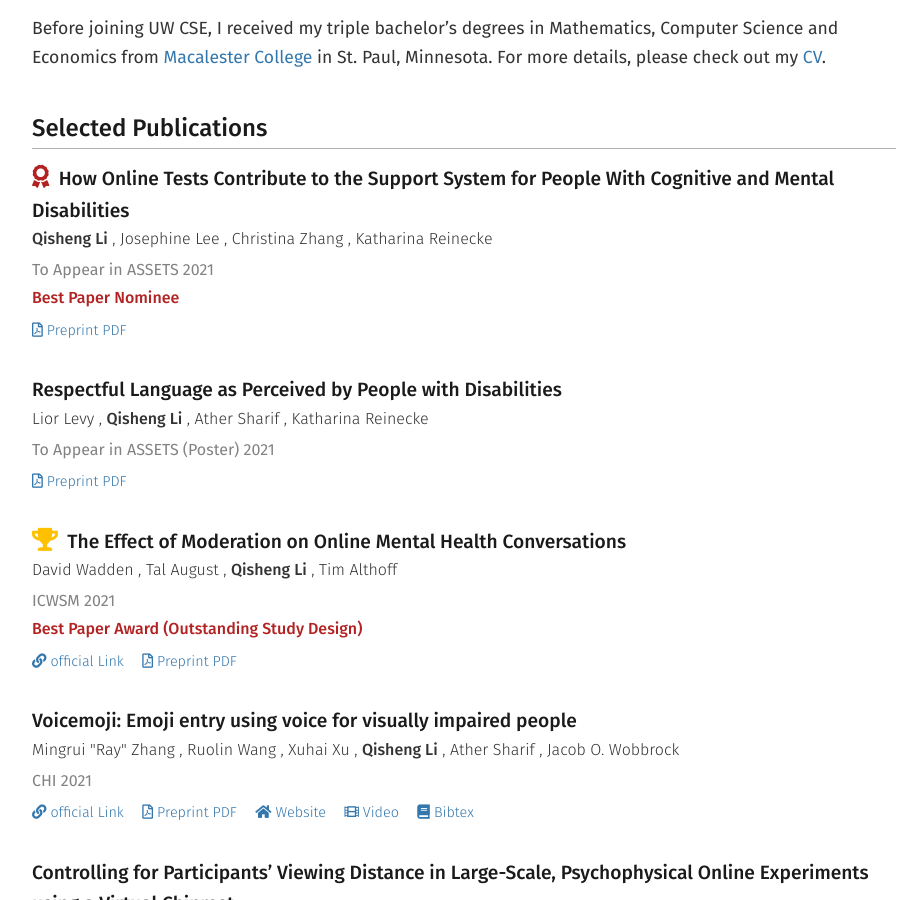
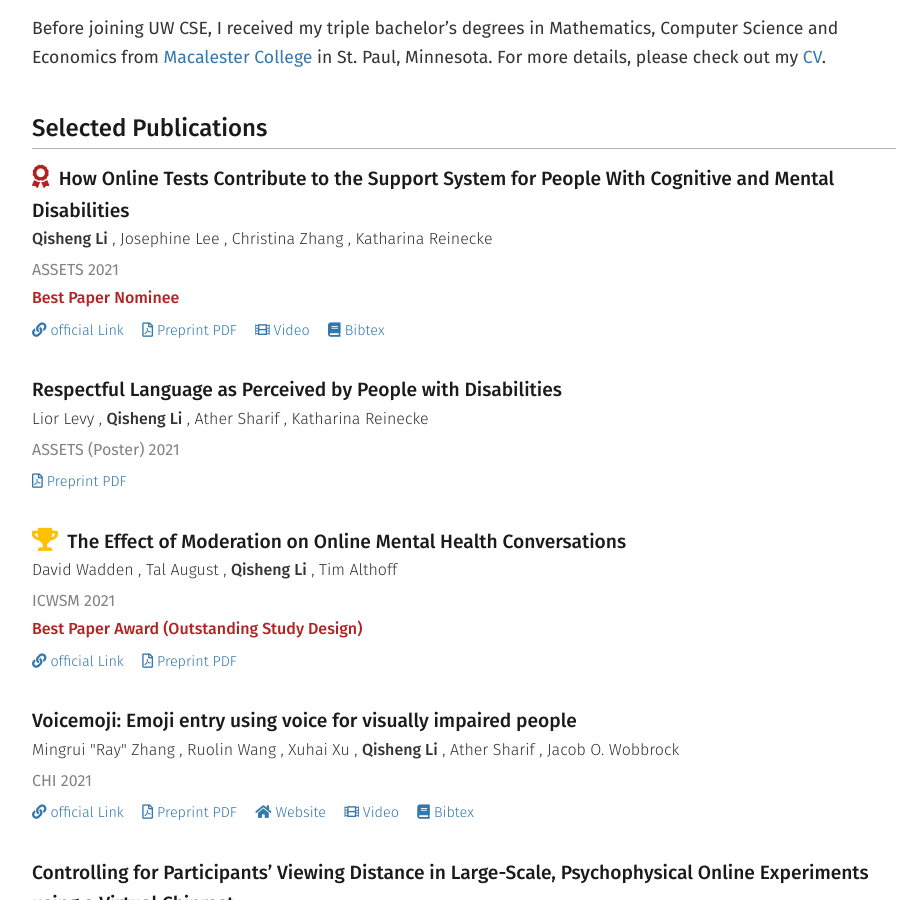
Before and after one commit to QishengLi/my_website, a Jekyll site: the page built from index.md, in a window 1280 px wide and 900 px high, scrolled down 441 px. Shown: the whole window, without its empty margins (176-1076 px from the left). Built offline with Jekyll 4.4.1, drawn with Linux system fonts in a browser that asks for light colours; nearby versions of some CDN libraries.

Commit message:
update assets paper

```diff
--- a/_data/publications.yml
+++ b/_data/publications.yml
@@ -1,15 +1,16 @@
 - id: online-tests-disabilities
   title: "How Online Tests Contribute to the Support System for People With Cognitive and Mental Disabilities"
   year: 2021
-  doi:
+  doi: 10.1145/3441852.3471229
   preprint: /files/2021-online-tests-ASSETS.pdf
-  official:
+  official: https://dl.acm.org/doi/10.1145/3441852.3471229
+  video: https://youtu.be/Y5tmOC6cQUA
   authors:
     - Qisheng Li
     - Josephine Lee
     - Christina Zhang
     - Katharina Reinecke
-  venue: To Appear in ASSETS
+  venue: ASSETS
   venue_tags:
     - ASSETS
   venue_location:
@@ -31,7 +32,7 @@
     - Qisheng Li
     - Ather Sharif
     - Katharina Reinecke
-  venue: To Appear in ASSETS (Poster)
+  venue: ASSETS (Poster)
   venue_tags:
     - ASSETS
   venue_location:
```
Also changed, not shown: 1 other file.
